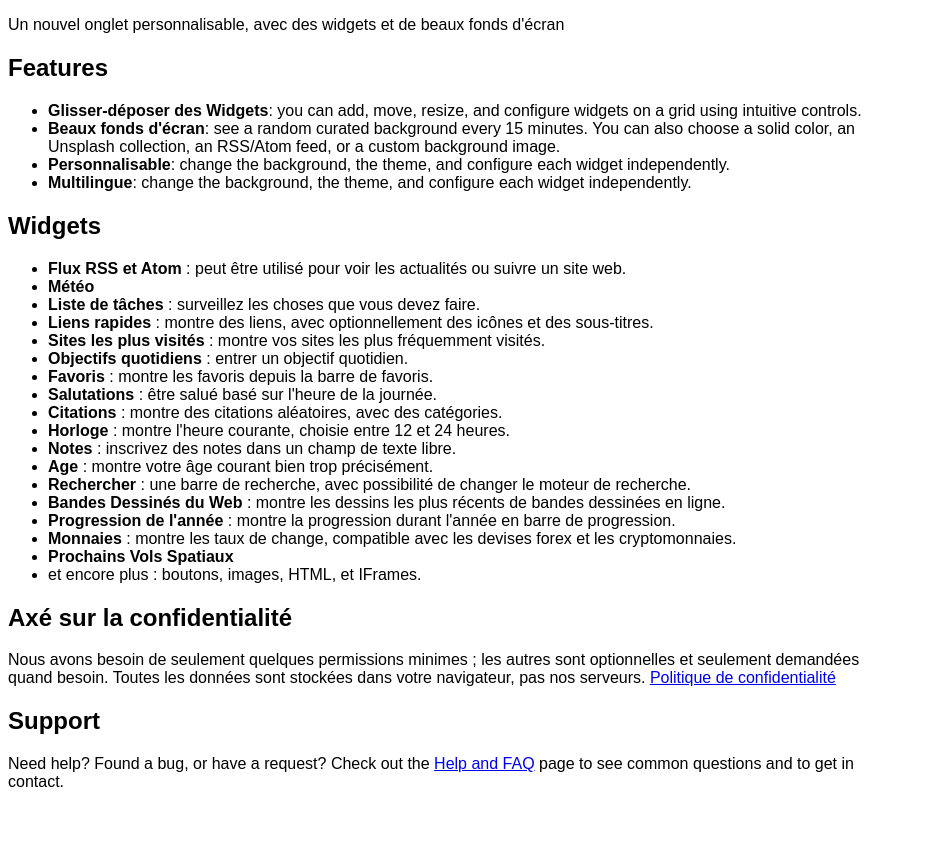
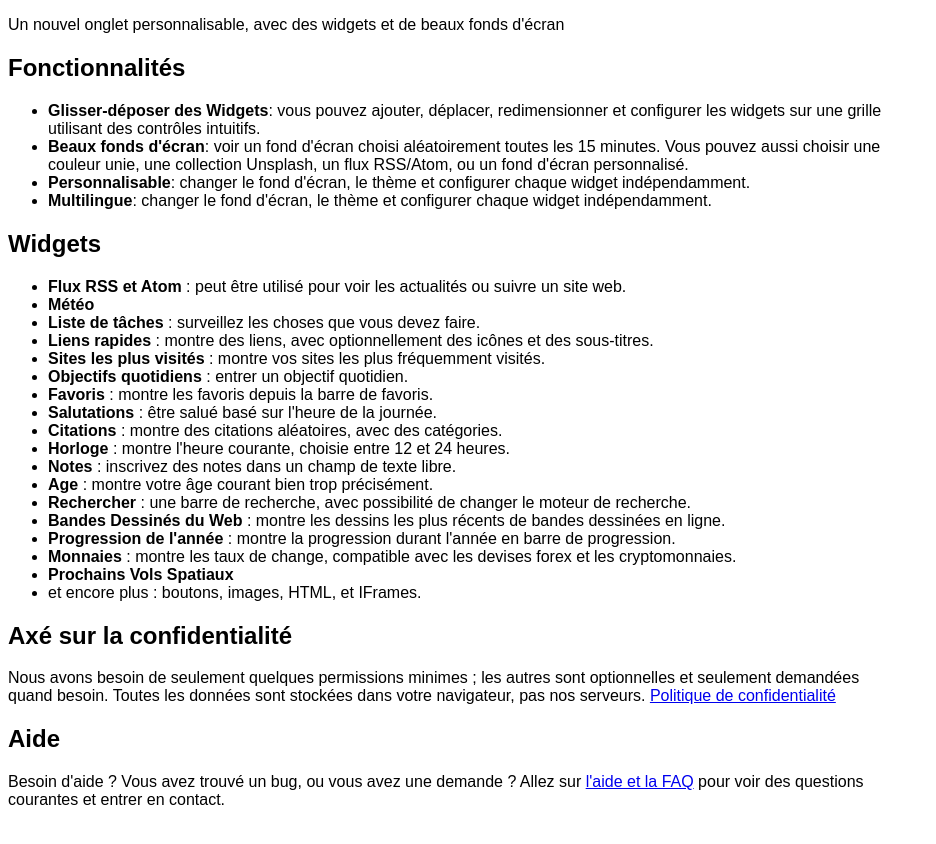
Before and after one commit to rubenwardy/renewedtab_website, a Jekyll site: the page built from fr/stores/firefox.html, in a window 1280 px wide. Shown: the top 844 px of the page, without its empty margins (0-936 px from the left). Built offline with Jekyll 4.4.1, drawn with Linux system fonts in a browser that asks for light colours.

Commit message:
Translated using Weblate (French)
Currently translated at 100.0% (65 of 65 strings)

Co-authored-by: Athozus <athozus@gmail.com>
Translate-URL: https://weblate.rubenwardy.com/projects/renewed-tab/website/fr/
Translation: Renewed Tab/Website And BrowserStores

```diff
--- a/_data/locale/fr/index.yml
+++ b/_data/locale/fr/index.yml
@@ -70,7 +70,7 @@
 gallery.screenshot.png: 'Une variété de widgets : Actualités, météo, et encore plus'
 gallery.focus.png: 'Focus : juste une horloge et une barre de recherche'
 features.dnd.desc: "Le cœur de Renewed Tab est le système de widgets.\nVous pouvez\
-  \ ajouter, déplacer, redimensionner et configurer les widgets sur une grille avec\
+  \ ajouter, déplacer, redimensionner et configurer les widgets sur\nune grille avec\
   \ des contrôles intuitifs.\n\nVous pouvez placer le même type de widget plusieurs\
   \ fois, avec une configuration différente.\n"
 features.rich.desc: "Certains widgets sont connectés à Internet. Par exemple, vous\
@@ -87,3 +87,20 @@
   les données sont stockées dans votre navigateur, pas nos serveurs.\n\n<a class=\"\
   button is-primary\" href=\"/privacy_policy/\">\n  Politique de confidentialité\n\
   </a>\n"
+features: Fonctionnalités
+support: Aide
+sfeatures.powerful.desc: vous pouvez ajouter, déplacer, redimensionner et configurer
+  les widgets sur une grille utilisant des contrôles intuitifs.
+sfeatures.locale.desc: "supporte le français, l'espagnol, l'italien, le portugais,\
+  \ le malais et le turc. Les traductions sont\n<a href=\"https://renewedtab.com/translations/\"\
+  >maintenues par la communauté</a>\npermettant aux utilisateurs de contribuer au\
+  \ support de leur propre langue."
+sfeatures.customisable.desc: changer le fond d'écran, le thème et configurer chaque
+  widget indépendamment.
+sfeatures.backgrounds.desc: voir un fond d'écran choisi aléatoirement toutes les 15
+  minutes. Vous pouvez aussi choisir une couleur unie, une collection Unsplash, un
+  flux RSS/Atom, ou un fond d'écran personnalisé.
+nav.blog: Blog
+support_desc: Besoin d'aide ? Vous avez trouvé un bug, ou vous avez une demande ?
+  Allez sur <a href="https://renewedtab.com/help/">l'aide et la FAQ</a> pour voir
+  des questions courantes et entrer en contact.
```
